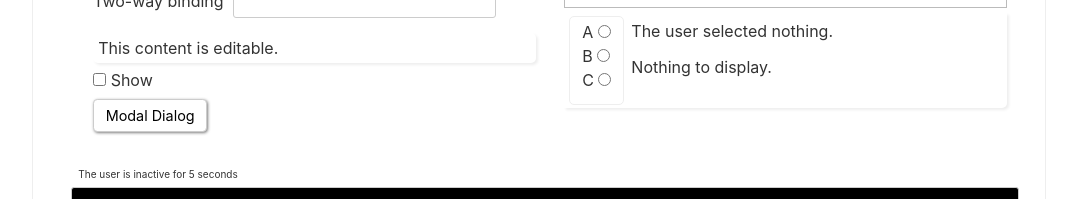
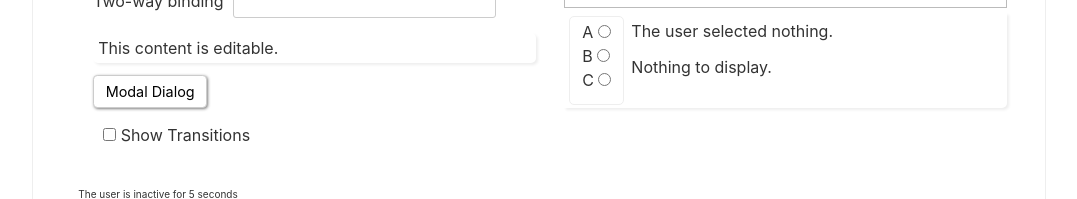
Before and after one commit to DBProductions/svelte-starter, a Svelte app: page / in a window 1280 px wide. Shown: the part 324-523 px from the top of the page, without its empty margins (101-1178 px from the left). Built offline with nearby package versions, Linux system fonts and the light colour scheme; no server answers.

Commit message:
update transition component

```diff
--- a/src/App.svelte
+++ b/src/App.svelte
@@ -52,9 +52,9 @@
 
       <Contenteditable content="This content is editable." on:input />
 
+      <ModalDialog {...modalDialog} on:close />
+
       <Animation />
-
-      <ModalDialog {...modalDialog} on:close />
 
       <ModalForm
         showModal={showFormModal}
--- a/src/components/Animation.svelte
+++ b/src/components/Animation.svelte
@@ -1,19 +1,22 @@
 <script>
-  import { fade, scale } from 'svelte/transition'
+  import { fade, blur, fly, slide, scale } from 'svelte/transition'
 
   let animate = false
 </script>
 
 <div class="animation-container">
-  <input type="checkbox" bind:checked={animate} /> Show
+  <input type="checkbox" bind:checked={animate} /> Show Transitions
   {#if animate}
-    <span transition:fade>This text use transition:fade.</span>
-    <span transition:scale>This text use transition:scale.</span>
+    <div transition:fade>This text use transition:fade.</div>
+    <div transition:blur>This text use transition:blur.</div>
+    <div transition:fly>This text use transition:fly.</div>
+    <div transition:slide>This text use transition:slide.</div>
+    <div transition:scale>This text use transition:scale.</div>
   {/if}
 </div>
 
 <style>
-.animation-container span {
-  margin-left: 5px;
+.animation-container {
+  margin: 10px;
 }
 </style>
```
Also changed, not shown: public/build/bundle.js, 1 other file (tests, documents, lock files or other folders).
